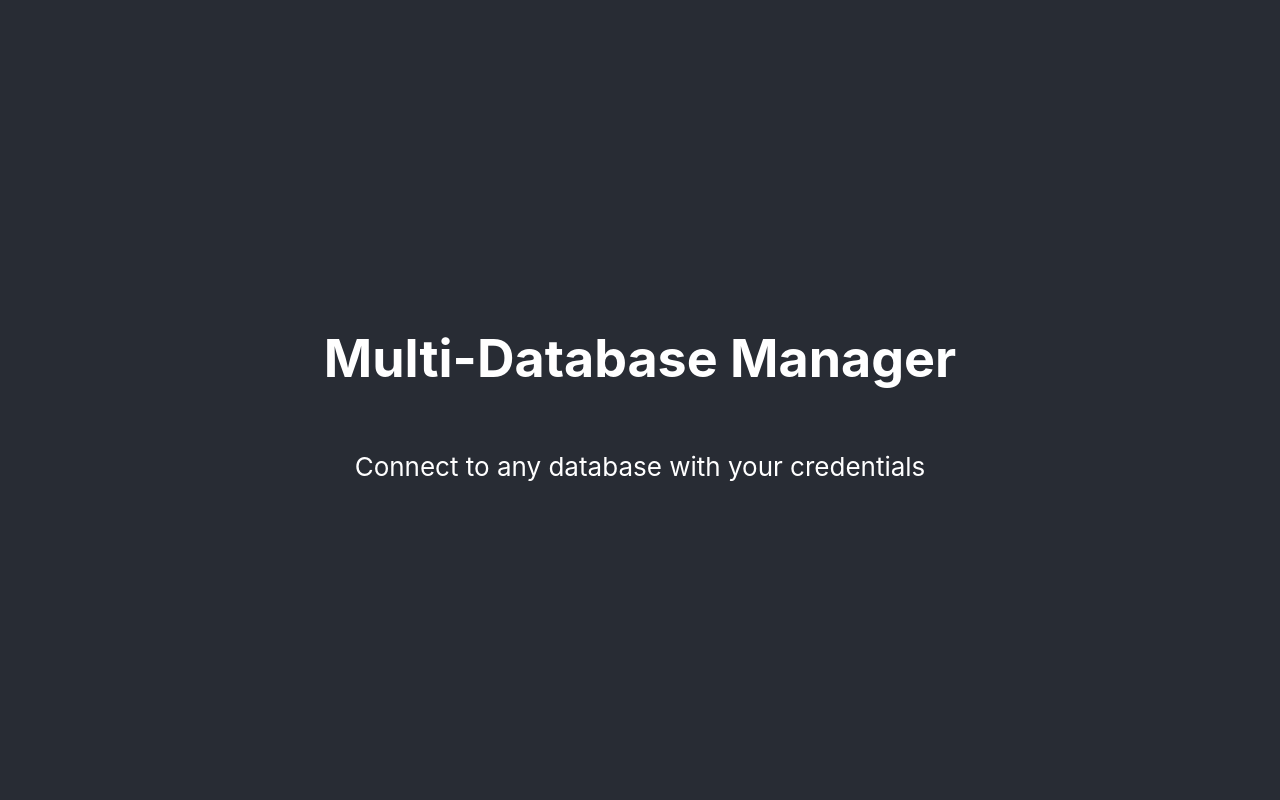
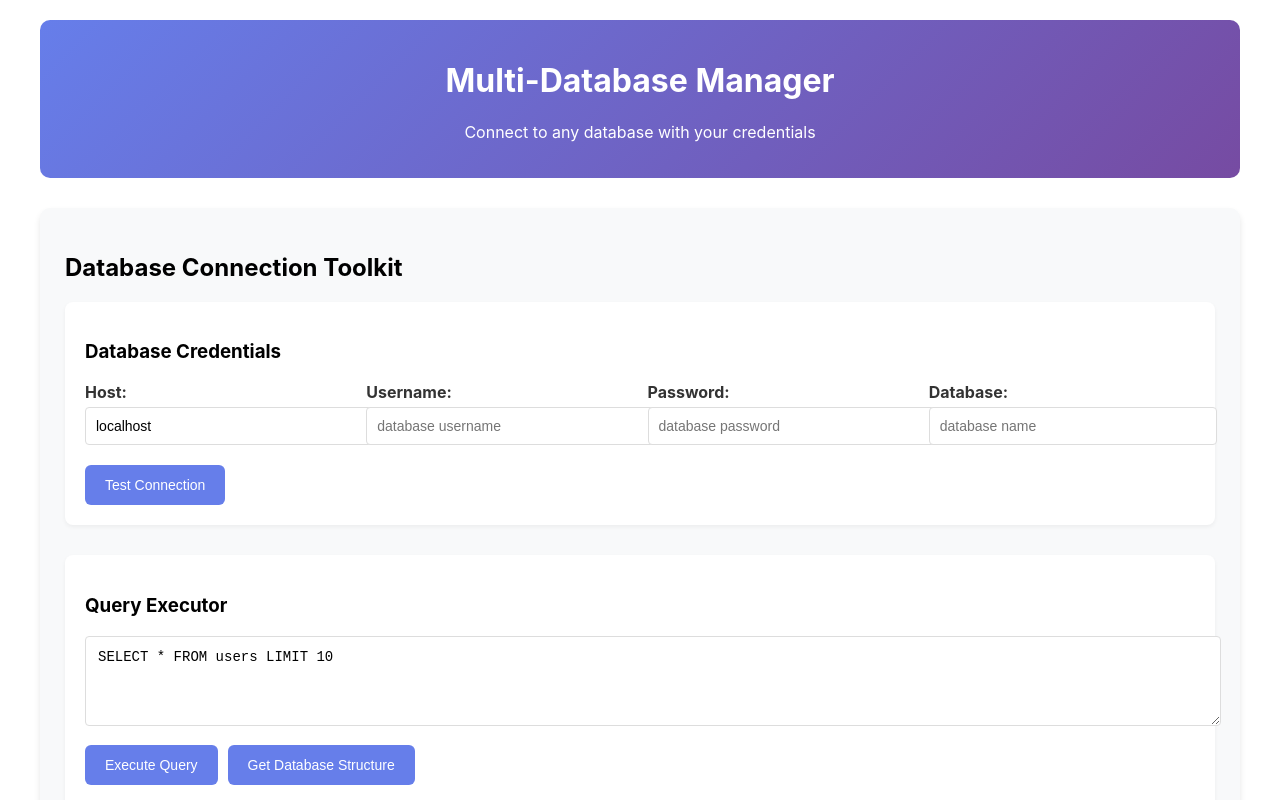
Before and after one commit to shin-meiri/main, a React (Create React App) app: page / in a window 1280 px wide. Shown: the top 800 px of the page. Built offline with nearby package versions, Linux system fonts and the light colour scheme.

Commit message:
Update App.css

```diff
--- a/src/App.css
+++ b/src/App.css
@@ -1,38 +1,135 @@
+/* frontend/src/App.css */
 .App {
-  text-align: center;
-}
-
-.App-logo {
-  height: 40vmin;
-  pointer-events: none;
-}
-
-@media (prefers-reduced-motion: no-preference) {
-  .App-logo {
-    animation: App-logo-spin infinite 20s linear;
-  }
+  max-width: 1200px;
+  margin: 0 auto;
+  padding: 20px;
 }
 
 .App-header {
-  background-color: #282c34;
-  min-height: 100vh;
-  display: flex;
-  flex-direction: column;
-  align-items: center;
-  justify-content: center;
-  font-size: calc(10px + 2vmin);
+  text-align: center;
+  margin-bottom: 30px;
+  padding: 20px;
+  background: linear-gradient(135deg, #667eea 0%, #764ba2 100%);
   color: white;
+  border-radius: 10px;
 }
 
-.App-link {
-  color: #61dafb;
+.database-connector {
+  background: #f8f9fa;
+  border-radius: 10px;
+  padding: 25px;
+  box-shadow: 0 4px 6px rgba(0, 0, 0, 0.1);
 }
 
-@keyframes App-logo-spin {
-  from {
-    transform: rotate(0deg);
-  }
-  to {
-    transform: rotate(360deg);
-  }
+.credentials-form, .query-executor {
+  margin-bottom: 30px;
+  padding: 20px;
+  background: white;
+  border-radius: 8px;
+  box-shadow: 0 2px 4px rgba(0, 0, 0, 0.05);
 }
+
+.form-grid {
+  display: grid;
+  grid-template-columns: repeat(auto-fit, minmax(200px, 1fr));
+  gap: 15px;
+  margin-bottom: 20px;
+}
+
+.form-group label {
+  display: block;
+  margin-bottom: 5px;
+  font-weight: bold;
+  color: #333;
+}
+
+.form-group input {
+  width: 100%;
+  padding: 10px;
+  border: 1px solid #ddd;
+  border-radius: 4px;
+  font-size: 14px;
+}
+
+.form-group input:focus {
+  outline: none;
+  border-color: #667eea;
+  box-shadow: 0 0 0 2px rgba(102, 126, 234, 0.2);
+}
+
+.btn-test, .btn-execute, .btn-structure {
+  background: #667eea;
+  color: white;
+  border: none;
+  padding: 12px 20px;
+  border-radius: 6px;
+  cursor: pointer;
+  font-size: 14px;
+  margin-right: 10px;
+  transition: background 0.3s;
+}
+
+.btn-test:hover, .btn-execute:hover, .btn-structure:hover {
+  background: #5a6fd8;
+}
+
+.btn-test:disabled, .btn-execute:disabled, .btn-structure:disabled {
+  background: #ccc;
+  cursor: not-allowed;
+}
+
+.status-message {
+  margin-top: 15px;
+  padding: 12px;
+  border-radius: 6px;
+}
+
+.status-message.success {
+  background: #d4edda;
+  color: #155724;
+  border: 1px solid #c3e6cb;
+}
+
+.status-message.error {
+  background: #f8d7da;
+  color: #721c24;
+  border: 1px solid #f5c6cb;
+}
+
+.query-input textarea {
+  width: 100%;
+  padding: 12px;
+  border: 1px solid #ddd;
+  border-radius: 4px;
+  font-family: monospace;
+  font-size: 14px;
+  resize: vertical;
+}
+
+.query-input textarea:focus {
+  outline: none;
+  border-color: #667eea;
+  box-shadow: 0 0 0 2px rgba(102, 126, 234, 0.2);
+}
+
+.query-buttons {
+  margin: 15px 0;
+}
+
+.query-result {
+  margin-top: 20px;
+  padding: 15px;
+  background: #f8f9fa;
+  border-radius: 6px;
+  border-left: 4px solid #667eea;
+}
+
+.query-result pre {
+  background: #2d3748;
+  color: #e2e8f0;
+  padding: 15px;
+  border-radius: 4px;
+  overflow-x: auto;
+  font-size: 12px;
+  max-height: 300px;
+}
```
